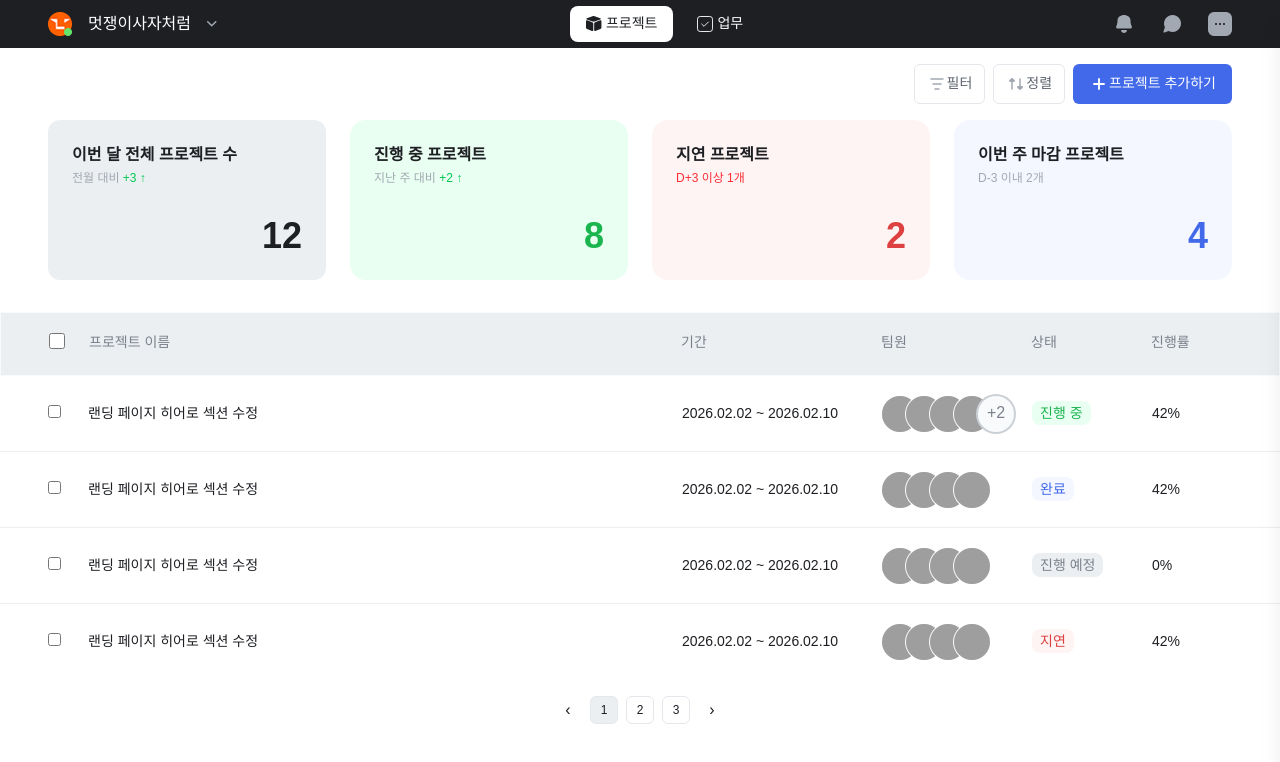
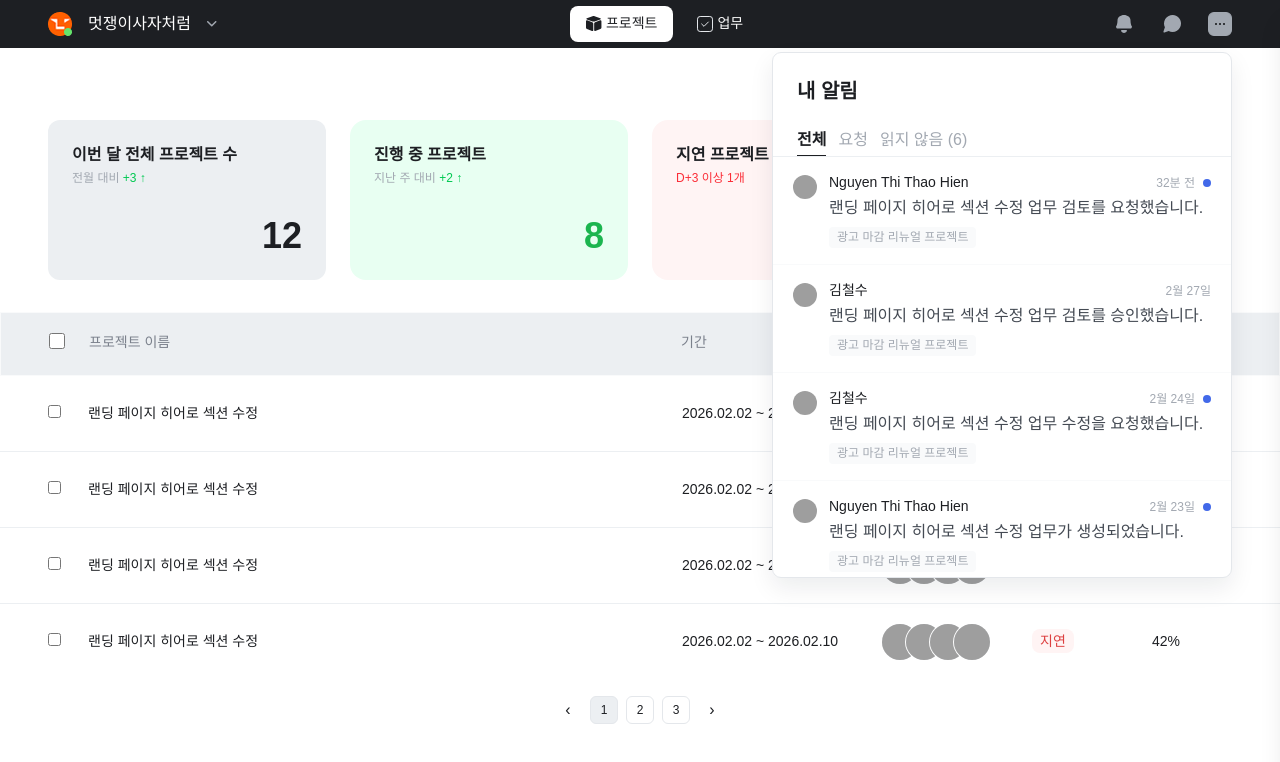
Before and after one commit to nb-global-likelion/pm-tool, a React (Vite) app: page /project in a window 1280 px wide. Both pictures are taken after a click on the button 1124 px from the left and 24 px from the top of the page. Shown: the top 762 px of the page. Built offline with nearby package versions, Linux system fonts and the light colour scheme; grey boxes are pictures that could not be loaded; a web font is replaced by a local one.

Commit message:
feat: 알림창 구현

```diff
--- a/src/components/Header.tsx
+++ b/src/components/Header.tsx
@@ -9,6 +9,7 @@ import IconNotification from "../assets/icon-notification.svg";
 import IconChat from "../assets/icon-chat.svg";
 import IconSetting from "../assets/icon-setting.svg";
 import ProfileDropdown from "./ProfileDropdown";
+import NotificationDropdown from "./NotificationDropdown";
 import { useEffect, useRef, useState } from "react";
 import Chat from "./Chat";
 
@@ -21,15 +22,22 @@ const tabInactive = "bg-transparent text-white hover:text-white";
 type Status = "online" | "offline" | "away";
 
 const Header = () => {
-  const [open, setOpen] = useState(false);
+  const [profileOpen, setProfileOpen] = useState(false);
+  const [notificationOpen, setNotificationOpen] = useState(false);
   const [status, setStatus] = useState<Status>("online");
-  const rootRef = useRef<HTMLDivElement | null>(null);
+  const profileRef = useRef<HTMLDivElement | null>(null);
+  const notificationRef = useRef<HTMLDivElement | null>(null);
   const [chatOpen, setChatOpen] = useState(false);
 
   useEffect(() => {
     const onDown = (e: MouseEvent) => {
-      if (!rootRef.current?.contains(e.target as Node)) {
-        setOpen(false);
+      const target = e.target as Node;
+      const clickedProfile = profileRef.current?.contains(target);
+      const clickedNotification = notificationRef.current?.contains(target);
+
+      if (!clickedProfile && !clickedNotification) {
+        setProfileOpen(false);
+        setNotificationOpen(false);
       }
     };
     document.addEventListener("mousedown", onDown);
@@ -41,7 +49,7 @@ const Header = () => {
       {/* 프로필 영역 */}
       {/* Todo: 프로필 API 연결 */}
       <div
-        ref={rootRef}
+        ref={profileRef}
         className="flex items-center gap-4 relative"
       >
         <img
@@ -51,15 +59,15 @@ const Header = () => {
         <span className="text-white">멋쟁이사자처럼</span>
         <button
           type="button"
-          onClick={() => setOpen((v) => !v)}
+          onClick={() => setProfileOpen((v) => !v)}
         >
           <img src={ArrowBottom} />
         </button>
-        {open && (
+        {profileOpen && (
           <ProfileDropdown
             status={status}
             onChangeStatus={(s) => setStatus(s)}
-            onClose={() => setOpen(false)}
+            onClose={() => setProfileOpen(false)}
           />
         )}
       </div>
@@ -98,12 +106,18 @@ const Header = () => {
       </div>
 
       {/* 액션 */}
-      <div className="flex items-center gap-6 justify-end">
-        <button>
+      <div
+        ref={notificationRef}
+        className="flex items-center gap-6 justify-end relative"
+      >
+        <button
+          type="button"
+          onClick={() => setNotificationOpen((v) => !v)}
+        >
           <img
             src={IconNotification}
             alt="알림"
-            className="p-w-6 h-6"
+            className="w-6 h-6"
           />
         </button>
         <button
@@ -123,6 +137,7 @@ const Header = () => {
             className="p-w-6 h-6"
           />
         </button>
+        {notificationOpen && <NotificationDropdown />}
       </div>
 
       <Chat
--- /dev/null
+++ b/src/components/NotificationDropdown.tsx
@@ -0,0 +1,127 @@
+import { useState } from "react";
+
+type NotificationItem = {
+  id: string;
+  name: string;
+  avatar: string;
+  message: string;
+  project: string;
+  time: string;
+  unread: boolean;
+};
+
+const notifications: NotificationItem[] = [
+  {
+    id: "n1",
+    name: "Nguyen Thi Thao Hien",
+    avatar: "https://i.pravatar.cc/150?img=25",
+    message: "랜딩 페이지 히어로 섹션 수정 업무 검토를 요청했습니다.",
+    project: "광고 마감 리뉴얼 프로젝트",
+    time: "32분 전",
+    unread: true,
+  },
+  {
+    id: "n2",
+    name: "김철수",
+    avatar: "https://i.pravatar.cc/150?img=32",
+    message: "랜딩 페이지 히어로 섹션 수정 업무 검토를 승인했습니다.",
+    project: "광고 마감 리뉴얼 프로젝트",
+    time: "2월 27일",
+    unread: false,
+  },
+  {
+    id: "n3",
+    name: "김철수",
+    avatar: "https://i.pravatar.cc/150?img=32",
+    message: "랜딩 페이지 히어로 섹션 수정 업무 수정을 요청했습니다.",
+    project: "광고 마감 리뉴얼 프로젝트",
+    time: "2월 24일",
+    unread: true,
+  },
+  {
+    id: "n4",
+    name: "Nguyen Thi Thao Hien",
+    avatar: "https://i.pravatar.cc/150?img=25",
+    message: "랜딩 페이지 히어로 섹션 수정 업무가 생성되었습니다.",
+    project: "광고 마감 리뉴얼 프로젝트",
+    time: "2월 23일",
+    unread: true,
+  },
+  {
+    id: "n5",
+    name: "김철수",
+    avatar: "https://i.pravatar.cc/150?img=32",
+    message: "광고 마감 릴뉴얼 프로젝트에 초대되었습니다.",
+    project: "광고 마감 리뉴얼 프로젝트",
+    time: "2월 23일",
+    unread: false,
+  },
+];
+
+type NotificationTab = "all" | "request" | "unread";
+
+export default function NotificationDropdown() {
+  const [activeTab, setActiveTab] = useState<NotificationTab>("all");
+
+  return (
+    <div className="absolute right-0 top-full mt-4 z-50 w-[460px] rounded-[9px] border border-gray-300 bg-white overflow-hidden shadow-[0_10px_24px_rgba(15,23,42,0.08)]">
+      <div className="px-6 border-b border-gray-200">
+        <h2 className="text-h3 text-gray-900 py-6">내 알림</h2>
+        <div className="flex items-center gap-3 text-body1 text-gray-500">
+          <button
+            type="button"
+            onClick={() => setActiveTab("all")}
+            className={`border-b pb-1 ${activeTab === "all" ? "text-gray-900 font-semibold border-gray-900" : "border-transparent"}`}
+          >
+            전체
+          </button>
+          <button
+            type="button"
+            onClick={() => setActiveTab("request")}
+            className={`border-b pb-1 ${activeTab === "request" ? "text-gray-900 font-semibold border-gray-900" : "border-transparent"}`}
+          >
+            요청
+          </button>
+          <button
+            type="button"
+            onClick={() => setActiveTab("unread")}
+            className={`border-b pb-1 ${activeTab === "unread" ? "text-gray-900 font-semibold border-gray-900" : "border-transparent"}`}
+          >
+            읽지 않음 (6)
+          </button>
+        </div>
+      </div>
+
+      <div className="max-h-[420px] overflow-y-auto">
+        {notifications.map((item) => (
+          <button
+            key={item.id}
+            type="button"
+            className="w-full px-5 py-4 text-left border-b border-gray-100 last:border-b-0 hover:bg-gray-50"
+          >
+            <div className="flex items-start gap-3">
+              <img
+                src={item.avatar}
+                alt={item.name}
+                className="w-6 h-6 rounded-full mt-0.5"
+              />
+              <div className="min-w-0 flex-1">
+                <div className="flex items-center justify-between gap-3">
+                  <span className="text-body2 text-gray-900 truncate">{item.name}</span>
+                  <div className="flex items-center gap-2 shrink-0">
+                    <span className="text-caption text-gray-500">{item.time}</span>
+                    {item.unread && <span className="w-2 h-2 rounded-full bg-primary-500" />}
+                  </div>
+                </div>
+                <p className="text-body1 text-gray-800 mt-1">{item.message}</p>
+                <span className="inline-block mt-2 rounded bg-gray-100 px-2 py-0.5 text-caption text-gray-500">
+                  {item.project}
+                </span>
+              </div>
+            </div>
+          </button>
+        ))}
+      </div>
+    </div>
+  );
+}
```
